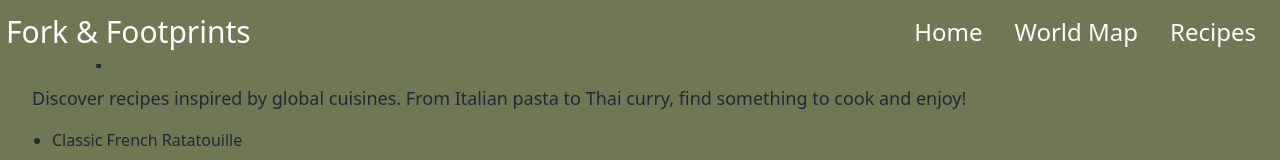
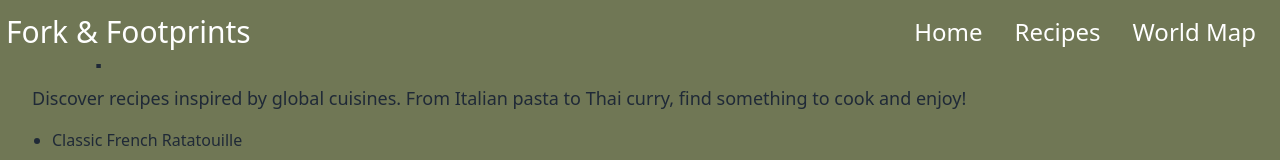
Before and after one commit to Tthompson8416/fork-and-footprints, a React (Vite) app: page /fork-and-footprints/recipes in a window 1280 px wide. Shown: the top 160 px of the page. Built offline with nearby package versions, Linux system fonts and the light colour scheme.

Commit message:
Navbar links rearranged

```diff
--- a/src/components/Navbar.jsx
+++ b/src/components/Navbar.jsx
@@ -33,13 +33,13 @@ function Navbar() {
             </Link>
           </li>
           <li>
-            <Link to="/worldmap" className="hover:text-yellow-300">
-              World Map
+            <Link to="/recipes" className="hover:text-yellow-300">
+              Recipes
             </Link>
           </li>
           <li>
-            <Link to="/recipes" className="hover:text-yellow-300">
-              Recipes
+            <Link to="/worldmap" className="hover:text-yellow-300">
+              World Map
             </Link>
           </li>
         </ul>
--- a/src/pages/Home.jsx
+++ b/src/pages/Home.jsx
@@ -169,7 +169,7 @@ const Home = () => {
                 From street food in Thailand to pasta in Italy, taste the
                 world’s finest dishes and immerse yourself in the culture.
               </p>
-              <Link to="/discover">
+              <Link to="/worldmap">
                 <button className="mt-8 px-6 py-3 bg-custom-accent text-white text-lg rounded-md hover:bg-opacity-90">
                   Discover More
                 </button>
```
